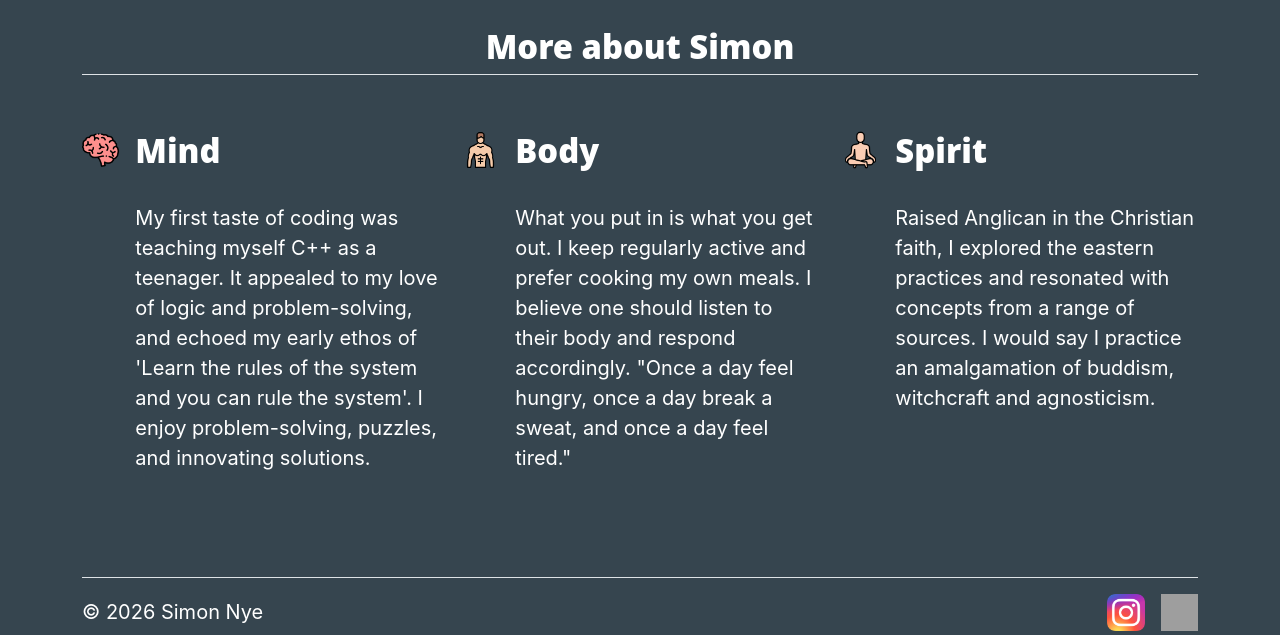
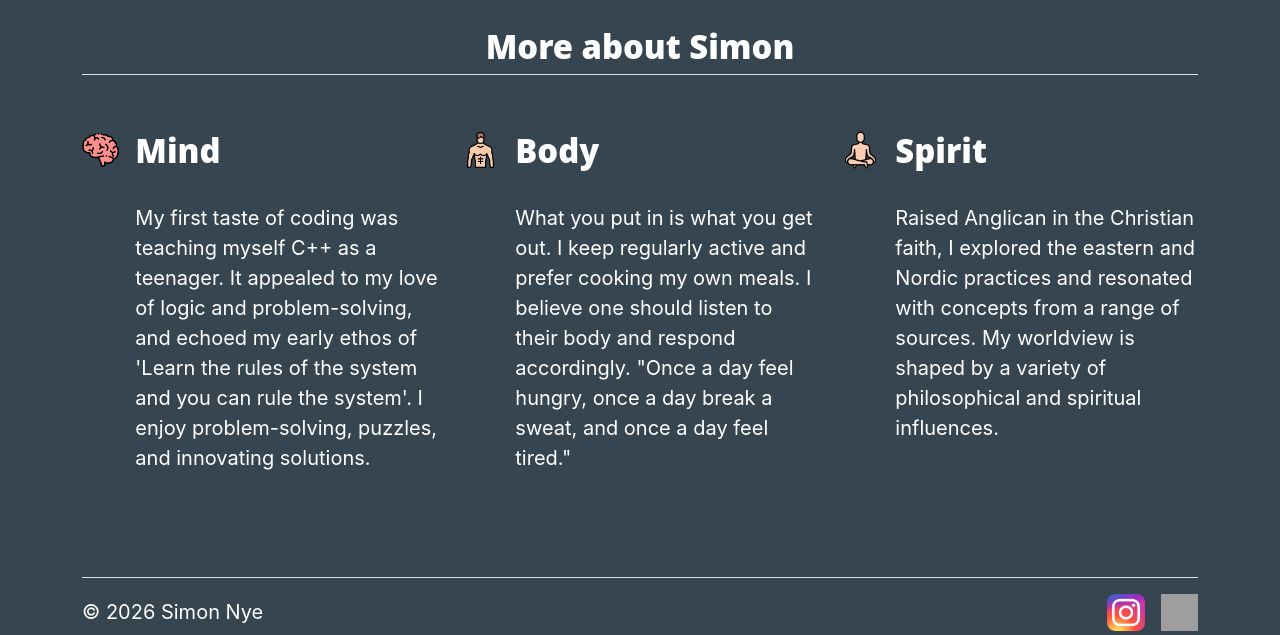
Before and after one commit to SinceSlicedBread/Portfolio-website, a Flask app: page / in a window 1280 px wide. Shown: the part 625-1260 px from the top of the page. Run offline with Flask 3, Linux system fonts and the light colour scheme; some libraries are stand-ins or nearby versions; grey boxes are pictures that could not be loaded.

Commit message:
Edit Home page text to be more PC

```diff
--- a/templates/home.html
+++ b/templates/home.html
@@ -41,7 +41,7 @@
         </div>
         <div>
           <h2>Spirit</h2>
-          <p>Raised Anglican in the Christian faith, I explored the eastern practices and resonated with concepts from a range of sources. I would say I practice an amalgamation of buddism, witchcraft and agnosticism.</p>
+          <p>Raised Anglican in the Christian faith, I explored the eastern and Nordic practices and resonated with concepts from a range of sources. My worldview is shaped by a variety of philosophical and spiritual influences.</p>
         </div>
       </div>
     </div>
```
